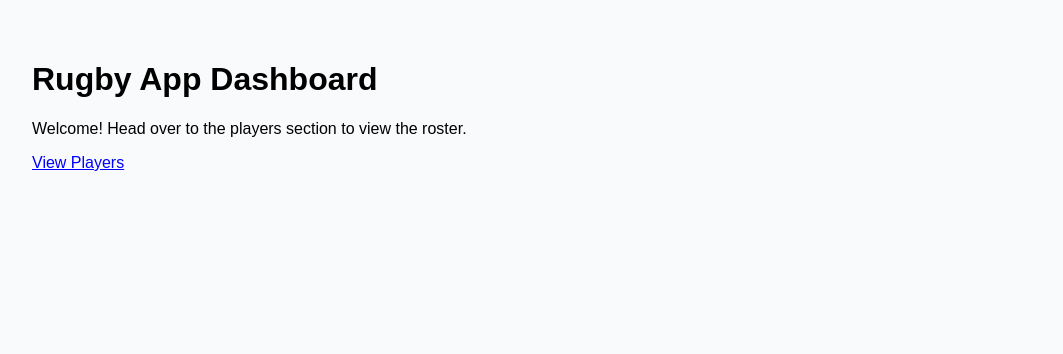
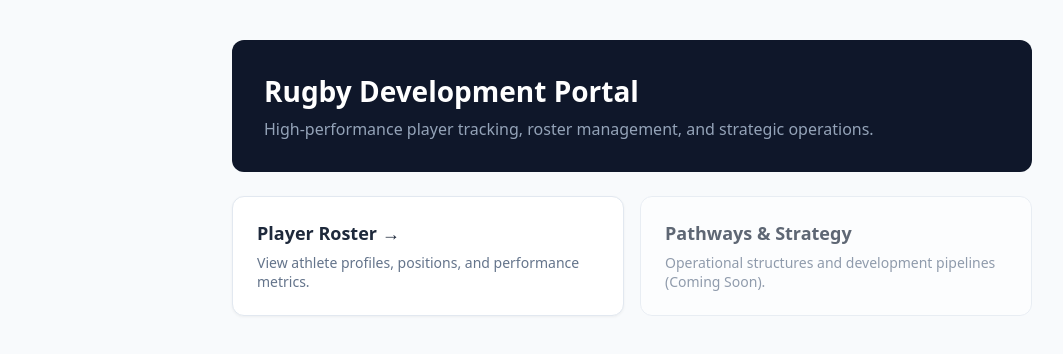
Before and after one commit to KGross16/Rugby2, a Next.js app: page / in a window 1280 px wide. Shown: the top 354 px of the page, without its empty margins (8-1071 px from the left). Built offline with nearby package versions, Linux system fonts and the light colour scheme.

Commit message:
Refactor Home component with new layout and styles
Updated the Home component layout and styles for improved UI.

```diff
--- a/app/page.tsx
+++ b/app/page.tsx
@@ -1,9 +1,32 @@
 export default function Home() {
   return (
-    <main style={{ padding: "40px", fontFamily: "sans-serif" }}>
-      <h1>Rugby App Dashboard</h1>
-      <p>Welcome! Head over to the players section to view the roster.</p>
-      <a href="/players" style={{ color: "blue", textDecoration: "underline" }}>View Players</a>
+    <main style={{ minHeight: "100vh", backgroundColor: "#f8fafc", fontFamily: "system-ui, sans-serif", padding: "40px 20px" }}>
+      <div style={{ maxWidth: "800px", margin: "0 auto" }}>
+
+        {/* Header Section */}
+        <div style={{ backgroundColor: "#0f172a", color: "white", padding: "32px", borderRadius: "12px", marginBottom: "24px", boxShadow: "0 4px 6px -1px rgb(0 0_0 / 0.1)" }}>
+          <h1 style={{ margin: "0 0 8px 0", fontSize: "28px", fontWeight: "700" }}>Rugby Development Portal</h1>
+          <p style={{ margin: "0", color: "#94a3b8", fontSize: "16px" }}>High-performance player tracking, roster management, and strategic operations.</p>
+        </div>
+
+        {/* Quick Actions Grid */}
+        <div style={{ display: "grid", gridTemplateColumns: "repeat(auto-fit, minmax(240px, 1fr))", gap: "16px" }}>
+
+          <a href="/players" style={{ textDecoration: "none" }}>
+            <div style={{ backgroundColor: "white", padding: "24px", borderRadius: "12px", border: "1px solid #e2e8f0", transition: "all 0.2s", boxShadow: "0 1px 3px 0 rgb(0 0 0 / 0.05)" }}>
+              <h3 style={{ margin: "0 0 8px 0", color: "#1e293b", fontSize: "18px" }}>Player Roster &rarr;</h3>
+              <p style={{ margin: "0", color: "#64748b", fontSize: "14px" }}>View athlete profiles, positions, and performance metrics.</p>
+            </div>
+          </a>
+
+          <div style={{ backgroundColor: "white", padding: "24px", borderRadius: "12px", border: "1px solid #e2e8f0", opacity: "0.7" }}>
+            <h3 style={{ margin: "0 0 8px 0", color: "#1e293b", fontSize: "18px" }}>Pathways & Strategy</h3>
+            <p style={{ margin: "0", color: "#64748b", fontSize: "14px" }}>Operational structures and development pipelines (Coming Soon).</p>
+          </div>
+
+        </div>
+
+      </div>
     </main>
   );
 }
```
